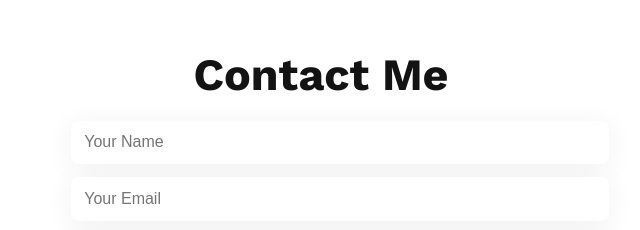
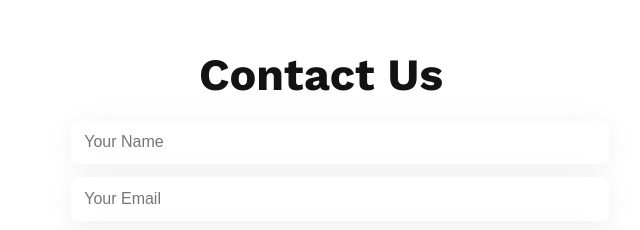
Before and after one commit to Masumraihan/architects, a plain HTML site: page index.html in a window 1280 px wide. Shown: the part 4210-4440 px from the top of the page, 319-959 px from the left. Drawn offline with nearby package versions, Linux system fonts and the light colour scheme.

```diff
--- a/index.html
+++ b/index.html
@@ -199,7 +199,7 @@
     <section class="container">
         <div class="contact">
             <div class="contact-text">
-                <h1 class="title">Contact Me</h1>
+                <h1 class="title">Contact Us</h1>
             </div>
             <form action="">
                 <input class="from-control" type="text" name="name" id="name" placeholder="Your Name" required>
```
